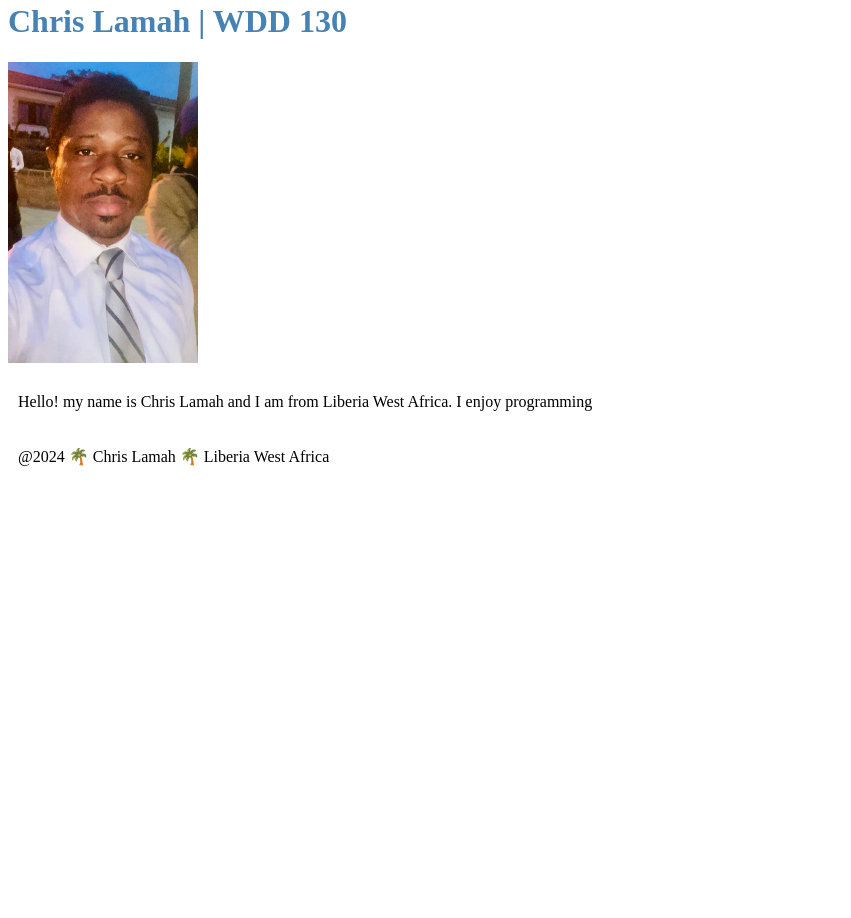
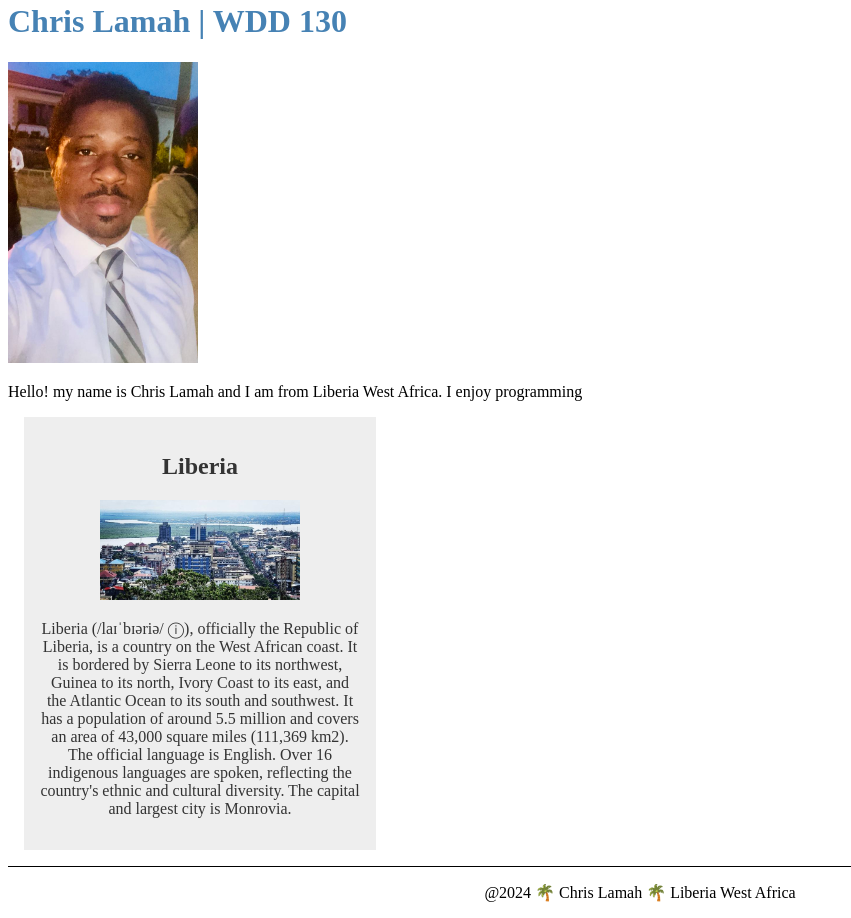
Before and after one commit to Chrislamah/wdd130, a plain HTML site: page index.html in a window 1280 px wide. Shown: the part 220-1138 px from the top of the page, without its empty margins (0-851 px from the left). Before the commit the page ends 800 px from the top, so only its background shows below. Drawn offline with Linux system fonts and the light colour scheme.

Commit message:
added some styling

```diff
--- a/index.html
+++ b/index.html
@@ -5,6 +5,9 @@
     <meta name="viewport" content="width=device-width, initial-scale=1.0">
     <title>Chris Lamah | WDD 130</title>
     <link rel="stylesheet" href="styles/styles.css">
+    <meta name="discription"content=" My first website home page 'Chris Lamah">
+    <meta name="author"content="Chris Lamah">
+
 </head>
 <body>
     <header>
@@ -21,6 +24,11 @@
         <p> Hello! my name is Chris Lamah and I am from Liberia West Africa. I enjoy programming</p>
 
     </main>
+    <aside>
+        <h2>Liberia</h2>
+        <img src="images/Liberia.jpg"alt="Monrivia view" width="190">
+        <p>Liberia (/laɪˈbɪəriə/ ⓘ), officially the Republic of Liberia, is a country on the West African coast. It is bordered by Sierra Leone to its northwest, Guinea to its north, Ivory Coast to its east, and the Atlantic Ocean to its south and southwest. It has a population of around 5.5 million and covers an area of 43,000 square miles (111,369 km2). The official language is English. Over 16 indigenous languages are spoken, reflecting the country's ethnic and cultural diversity. The capital and largest city is Monrovia.</p>
+    </aside>
     <footer>
         <p>@2024  🌴 Chris Lamah 🌴 Liberia West Africa</p>
 
--- a/styles/styles.css
+++ b/styles/styles.css
@@ -27,3 +27,33 @@ p{
     padding: 10px;
 
 }
+
+main{
+    max-width: 840px;
+}
+
+aside{
+    width: 20rem;
+    margin: 1rem;
+    border: 1px solid rgba (0, 0, 0, 0.2);
+    padding:1rem ;
+    background-color: #eee;
+    color: #333;
+    text-align: center;
+}
+
+aside img {
+    width: 200px;
+    height: auto;
+}
+
+p{
+    padding: 0px;
+}
+
+
+footer{
+    margin-top: 15px;
+    border-top: 1px solid #000;
+    text-align: center;
+}
```
Also changed, not shown: images/Liberia.jpg (added).
